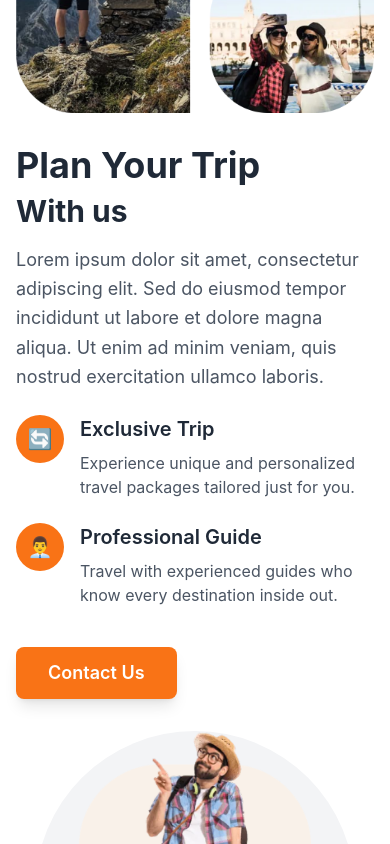
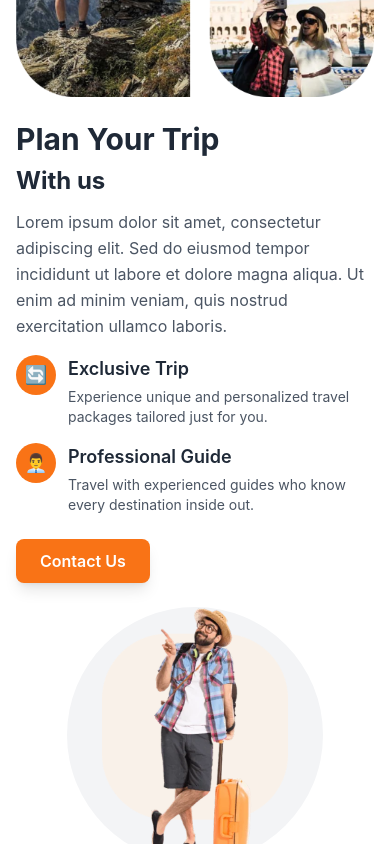
Before and after one commit to neha-kandari/Tripsee, a Next.js app: page / in a window 390 px wide. Shown: the part 9640-10484 px from the top of the page. Built offline with nearby package versions, Linux system fonts and the light colour scheme; a web font is replaced by a local one.

Commit message:
Update PlanYourTrip.tsx

```diff
--- a/app/components/PlanYourTrip.tsx
+++ b/app/components/PlanYourTrip.tsx
@@ -18,9 +18,9 @@ const features = [
 
 const PlanYourTrip = () => {
   return (
-    <section className="py-16 bg-white">
+    <section className="py-12 md:py-16 bg-white">
       <div className="max-w-7xl mx-auto px-4 sm:px-6 lg:px-8">
-        <div className="grid grid-cols-1 lg:grid-cols-3 gap-8 items-center">
+        <div className="grid grid-cols-1 lg:grid-cols-3 gap-6 md:gap-8 items-center">
 
           {/* Left Section - Image Collage */}
           <div className="lg:col-span-1">
@@ -37,34 +37,34 @@ const PlanYourTrip = () => {
 
           {/* Middle Section - Content */}
           <div className="lg:col-span-1">
-            <div className="space-y-6">
+            <div className="space-y-4 md:space-y-6">
               {/* Header */}
               <div>
-                <h2 className="text-4xl md:text-5xl font-bold text-gray-800 mb-2">
+                <h2 className="text-3xl md:text-4xl lg:text-5xl font-bold text-gray-800 mb-2">
                   Plan Your Trip
                 </h2>
-                <h3 className="text-3xl md:text-4xl font-bold text-gray-800 mb-4">
+                <h3 className="text-2xl md:text-3xl lg:text-4xl font-bold text-gray-800 mb-3 md:mb-4">
                   With us
                 </h3>
-                <p className="text-lg text-gray-600 leading-relaxed">
+                <p className="text-base md:text-lg text-gray-600 leading-relaxed">
                   Lorem ipsum dolor sit amet, consectetur adipiscing elit. Sed do eiusmod tempor incididunt ut labore et dolore magna aliqua. Ut enim ad minim veniam, quis nostrud exercitation ullamco laboris.
                 </p>
               </div>
 
               {/* Features */}
-              <div className="space-y-6">
+              <div className="space-y-4 md:space-y-6">
                 {features.map((feature, index) => (
-                  <div key={index} className="flex items-start space-x-4">
+                  <div key={index} className="flex items-start space-x-3 md:space-x-4">
                     <div className="flex-shrink-0">
-                      <div className="w-12 h-12 bg-orange-500 rounded-full flex items-center justify-center text-white text-xl">
+                      <div className="w-10 h-10 md:w-12 md:h-12 bg-orange-500 rounded-full flex items-center justify-center text-white text-lg md:text-xl">
                         {feature.icon}
                       </div>
                     </div>
                     <div>
-                      <h4 className="text-xl font-semibold text-gray-800 mb-2">
+                      <h4 className="text-lg md:text-xl font-semibold text-gray-800 mb-1 md:mb-2">
                         {feature.title}
                       </h4>
-                      <p className="text-gray-600">
+                      <p className="text-sm md:text-base text-gray-600">
                         {feature.description}
                       </p>
                     </div>
@@ -73,8 +73,8 @@ const PlanYourTrip = () => {
               </div>
 
               {/* Call to Action */}
-              <div className="pt-4">
-                <button className="bg-orange-500 hover:bg-orange-600 text-white px-8 py-3 rounded-lg font-semibold text-lg transition-all duration-300 transform hover:scale-105 shadow-lg">
+              <div className="pt-2 md:pt-4">
+                <button className="bg-orange-500 hover:bg-orange-600 text-white px-6 md:px-8 py-2.5 md:py-3 rounded-lg font-semibold text-base md:text-lg transition-all duration-300 transform hover:scale-105 shadow-lg">
                   Contact Us
                 </button>
               </div>
@@ -86,7 +86,7 @@ const PlanYourTrip = () => {
             <div className="relative flex justify-center lg:justify-end">
               <div className="relative">
                 {/* Circular background */}
-                <div className="w-80 h-80 bg-gray-100 rounded-full flex items-center justify-center">
+                <div className="w-64 h-64 md:w-80 md:h-80 bg-gray-100 rounded-full flex items-center justify-center">
                   <Image
                     src="/Person.png"
                     alt="Traveler"
```
